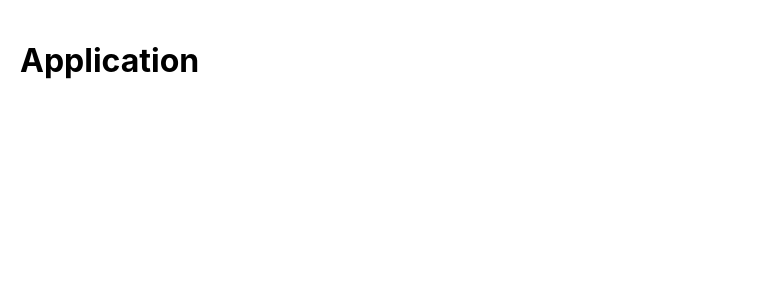
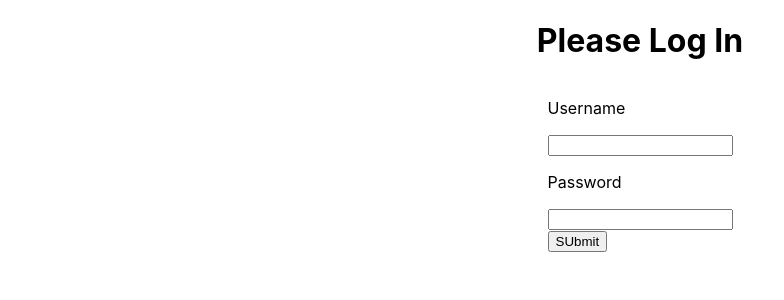
Before and after one commit to SWaseni/react, a React (Create React App) app in the folder login/: page / in a window 1280 px wide. Shown: the top 300 px of the page, without its empty margins (0-784 px from the left). Built offline with nearby package versions, Linux system fonts and the light colour scheme.

Commit message:
edit Import login component in App.js Add conditional statement to display login if the token is false Pass setToken function to Login component

```diff
--- a/login/src/App.js
+++ b/login/src/App.js
@@ -2,10 +2,16 @@ import React, { useState } from 'react';
 import './App.css';
 import { BrowserRouter, Route, Switch } from 'react-router-dom';
 import Dashboard from './components/Dashboard/Dashboard';
+import Login from './components/Login/Login';
 import Preferences from './components/Preferences/Preferences';
 
 function App() {
   const [token, setToken] = useState();
+
+  if(!token) {
+    return <Login setToken={setToken} />
+  }
+
   return (
     <div className="wrapper">
       <h1>Application</h1>
```
